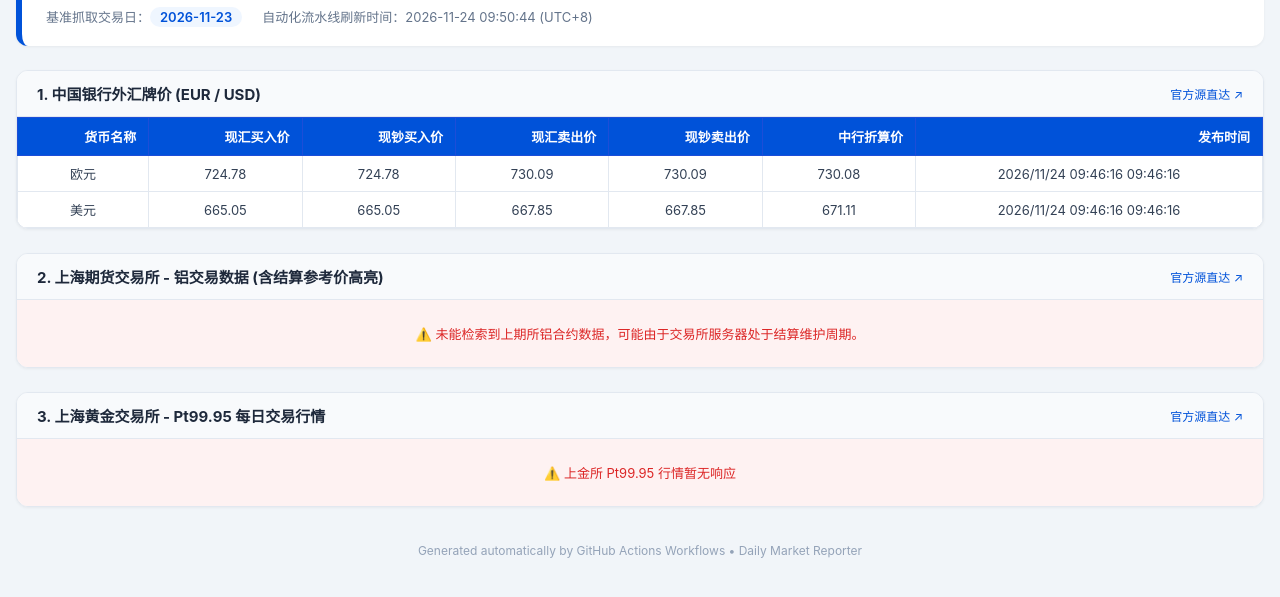
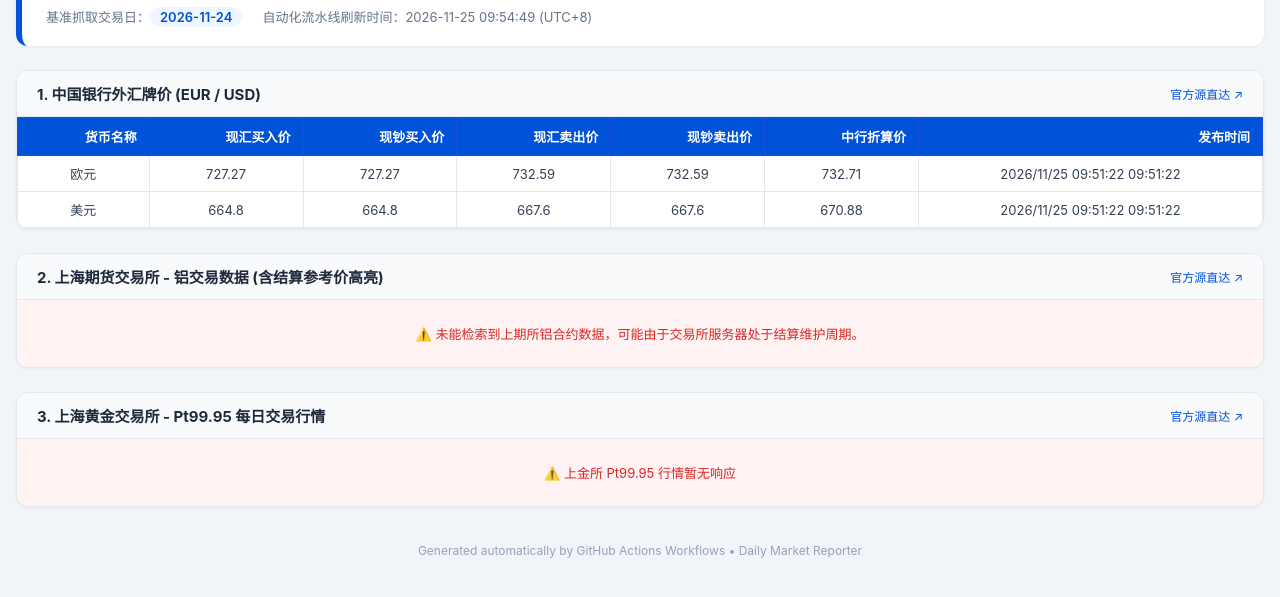
Before and after one commit to Rawmaterialdashboard/market-dashboard, a plain HTML site: page index.html in a window 1280 px wide. Shown: the part 79-676 px from the top of the page. Drawn offline with Linux system fonts and the light colour scheme.

Commit message:
chore(auto): refresh dashboard on 2026-11-25 01:54:49

```diff
--- a/index.html
+++ b/index.html
@@ -143,8 +143,8 @@
         <div class="header-card">
             <h1 class="title-row">每日大宗商品与外汇监控 Dashboard</h1>
             <div class="meta-info">
-                <span>基准抓取交易日：<strong class="meta-tag">2026-11-23</strong></span>
-                <span>自动化流水线刷新时间：2026-11-24 09:50:44 (UTC+8)</span>
+                <span>基准抓取交易日：<strong class="meta-tag">2026-11-24</strong></span>
+                <span>自动化流水线刷新时间：2026-11-25 09:54:49 (UTC+8)</span>
             </div>
         </div>
 
@@ -168,21 +168,21 @@
   <tbody>
     <tr>
       <td>欧元</td>
-      <td>724.78</td>
-      <td>724.78</td>
-      <td>730.09</td>
-      <td>730.09</td>
-      <td>730.08</td>
-      <td>2026/11/24 09:46:16 09:46:16</td>
+      <td>727.27</td>
+      <td>727.27</td>
+      <td>732.59</td>
+      <td>732.59</td>
+      <td>732.71</td>
+      <td>2026/11/25 09:51:22 09:51:22</td>
     </tr>
     <tr>
       <td>美元</td>
-      <td>665.05</td>
-      <td>665.05</td>
-      <td>667.85</td>
-      <td>667.85</td>
-      <td>671.11</td>
-      <td>2026/11/24 09:46:16 09:46:16</td>
+      <td>664.8</td>
+      <td>664.8</td>
+      <td>667.6</td>
+      <td>667.6</td>
+      <td>670.88</td>
+      <td>2026/11/25 09:51:22 09:51:22</td>
     </tr>
   </tbody>
 </table></div>
```
